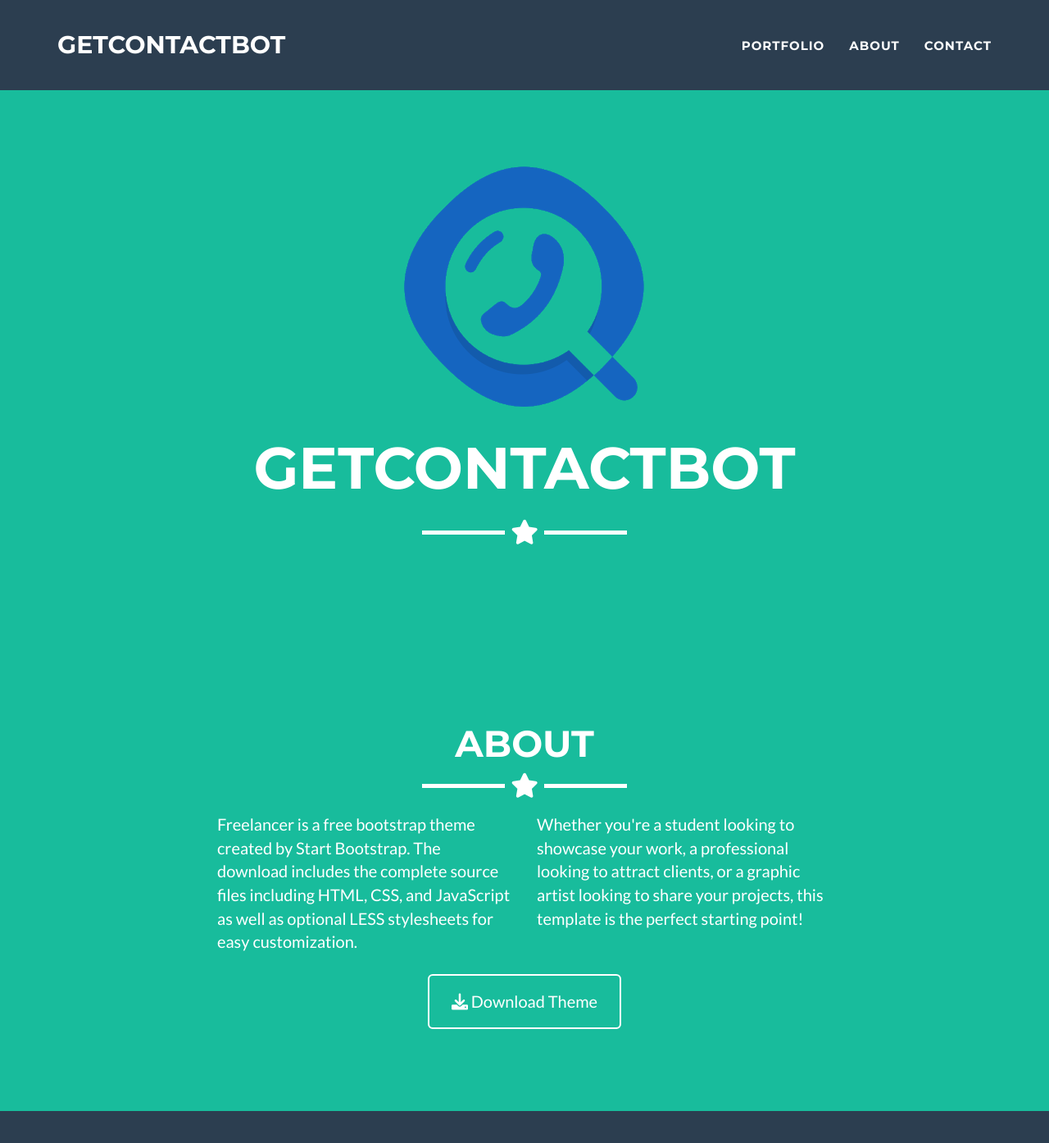
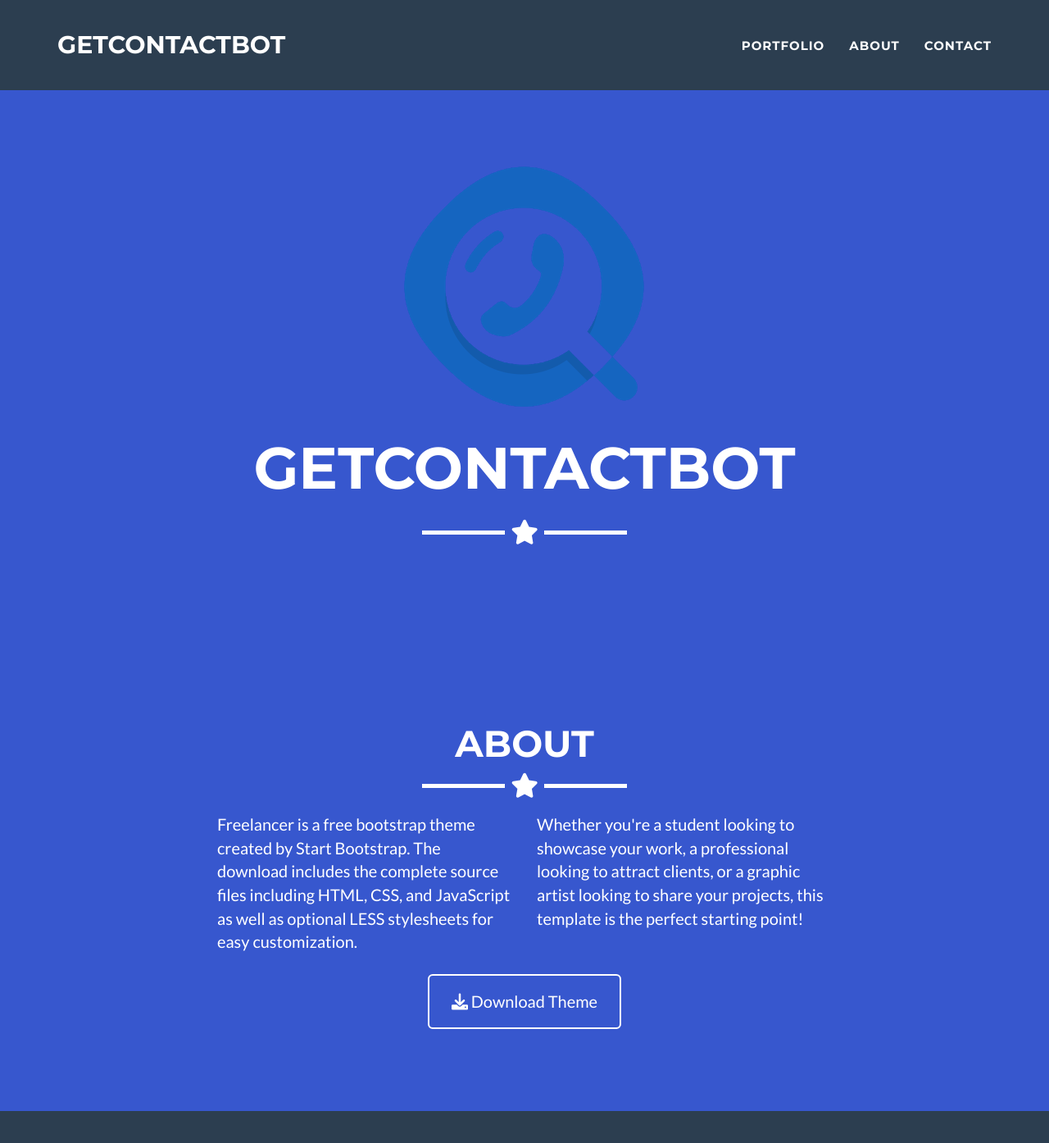
Before and after one commit to getcontactbot/getcontactbot.github.io, a Jekyll site: the page built from _posts/2014-07-18-project-1.markdown, in a window 1280 px wide and 1400 px high. Shown: the top 1394 px of the window at 82% size. Built offline with Jekyll 4.4.1, drawn with Linux system fonts in a browser that asks for light colours.

Commit message:
Update _config.yml

```diff
--- a/_config.yml
+++ b/_config.yml
@@ -25,7 +25,7 @@
 
 # Color settings (hex-codes without the leading hash-tag)
 color:
-  primary: 18bc9c #80B3FF
+  primary: 3757ce #80B3FF
   primary-rgb: "24,288,156" #"128,179,255"
   secondary: 2c3e50 #FD6E8A
   secondary-dark: 233140 #A2122F
```
